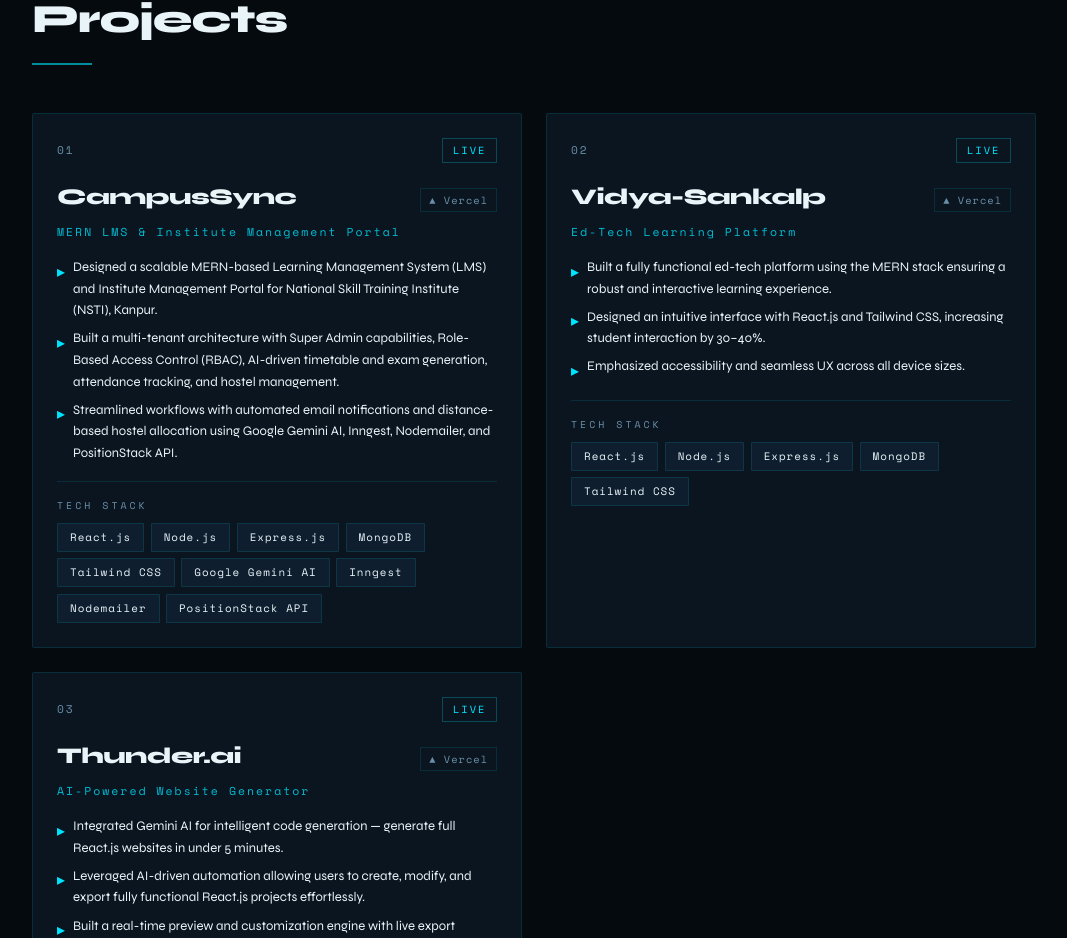
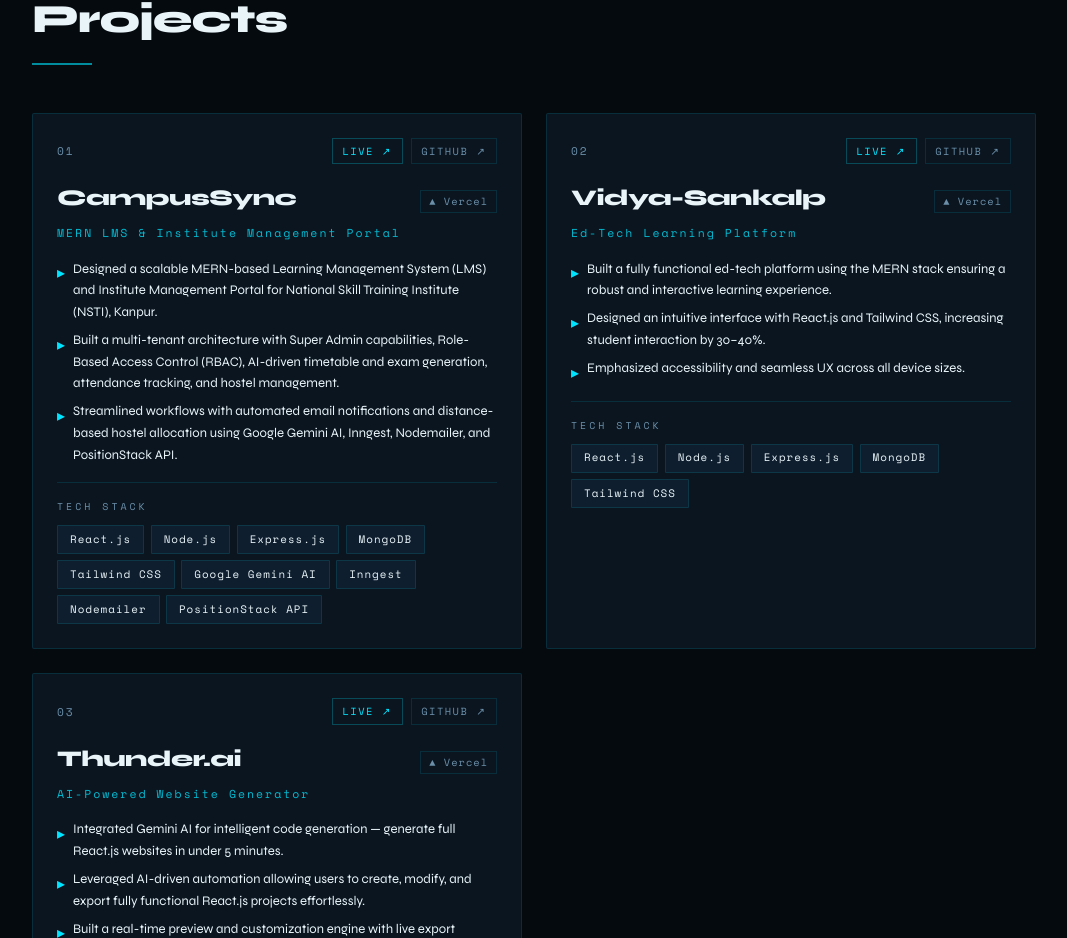
Before and after one commit to Rajput-vinay/portfolio_vinay, a React (Create React App) app: page / in a window 1280 px wide. Shown: the part 2478-3416 px from the top of the page, without its empty margins (106-1173 px from the left). Built offline with nearby package versions, Linux system fonts and the light colour scheme; the HTML template or start-up script is replaced by a standard one.

Commit message:
Add GitHub links to project cards

```diff
--- a/src/components/Projects.jsx
+++ b/src/components/Projects.jsx
@@ -20,7 +20,6 @@ function ProjectCard({ project }) {
         transition: "all 0.3s",
       }}
     >
-      {/* top glow */}
       <div
         style={{
           position: "absolute",
@@ -28,14 +27,12 @@ function ProjectCard({ project }) {
           left: 0,
           right: 0,
           height: "2px",
-          background:
-            "linear-gradient(90deg, transparent, var(--cyan), transparent)",
+          background: "linear-gradient(90deg, transparent, var(--cyan), transparent)",
           opacity: hovered ? 1 : 0,
           transition: "opacity 0.3s",
         }}
       />
 
-      {/* Header */}
       <div style={{ padding: "1.5rem 1.5rem 0" }}>
         <div
           style={{
@@ -43,6 +40,8 @@ function ProjectCard({ project }) {
             justifyContent: "space-between",
             alignItems: "center",
             marginBottom: "1rem",
+            gap: "0.75rem",
+            flexWrap: "wrap",
           }}
         >
           <span
@@ -55,41 +54,46 @@ function ProjectCard({ project }) {
           >
             {project.num}
           </span>
-          {project.live && (
-            <span
-              style={{
-                fontFamily: "'Space Mono', monospace",
-                fontSize: "0.65rem",
-                letterSpacing: "2px",
-                color: "var(--cyan)",
-                border: "1px solid var(--border2)",
-                padding: "0.2rem 0.6rem",
-                display: "flex",
-                alignItems: "center",
-                gap: "0.4rem",
-              }}
-            >
+
+          <div style={{ display: "flex", gap: "0.5rem", flexWrap: "wrap" }}>
+            {project.live && project.liveLink && (
               <a
                 href={project.liveLink}
                 target="_blank"
                 rel="noopener noreferrer"
-                style={{ color: "inherit", textDecoration: "none" }}
+                style={{
+                  fontFamily: "'Space Mono', monospace",
+                  fontSize: "0.65rem",
+                  letterSpacing: "1.5px",
+                  color: "var(--cyan)",
+                  border: "1px solid var(--border2)",
+                  padding: "0.25rem 0.6rem",
+                  textDecoration: "none",
+                }}
               >
-                {" "}
-                <span
-                  style={{
-                    width: "6px",
-                    height: "6px",
-                    borderRadius: "50%",
-                    background: "var(--cyan)",
-                    animation: "pulse 1.5s infinite",
-                    cursor: "pointer",
-                  }}
-                />
-                LIVE
+                LIVE ↗
               </a>
-            </span>
-          )}
+            )}
+
+            {project.githubLink && (
+              <a
+                href={project.githubLink}
+                target="_blank"
+                rel="noopener noreferrer"
+                style={{
+                  fontFamily: "'Space Mono', monospace",
+                  fontSize: "0.65rem",
+                  letterSpacing: "1.5px",
+                  color: "var(--muted)",
+                  border: "1px solid var(--border)",
+                  padding: "0.25rem 0.6rem",
+                  textDecoration: "none",
+                }}
+              >
+                GITHUB ↗
+              </a>
+            )}
+          </div>
         </div>
 
         <div
@@ -102,15 +106,10 @@ function ProjectCard({ project }) {
             marginBottom: "0.5rem",
           }}
         >
-          <h3
-            style={{
-              fontSize: "1.4rem",
-              fontWeight: 800,
-              letterSpacing: "-0.5px",
-            }}
-          >
+          <h3 style={{ fontSize: "1.4rem", fontWeight: 800, letterSpacing: "-0.5px" }}>
             {project.name}
           </h3>
+
           <span
             style={{
               fontFamily: "'Space Mono', monospace",
@@ -139,7 +138,6 @@ function ProjectCard({ project }) {
         </p>
       </div>
 
-      {/* Body */}
       <div style={{ padding: "0 1.5rem 1.5rem" }}>
         <div style={{ marginBottom: "1rem" }}>
           {project.highlights.map((h, j) => (
@@ -152,31 +150,17 @@ function ProjectCard({ project }) {
                 marginBottom: "0.4rem",
               }}
             >
-              <span
-                style={{
-                  color: "var(--cyan)",
-                  flexShrink: 0,
-                  marginTop: "0.1rem",
-                }}
-              >
+              <span style={{ color: "var(--cyan)", flexShrink: 0, marginTop: "0.1rem" }}>
                 ▸
               </span>
-              <span
-                style={{
-                  fontSize: "0.82rem",
-                  color: "var(--text)",
-                  lineHeight: 1.65,
-                }}
-              >
+              <span style={{ fontSize: "0.82rem", color: "var(--text)", lineHeight: 1.65 }}>
                 {h}
               </span>
             </div>
           ))}
         </div>
 
-        <div
-          style={{ borderTop: "1px solid var(--border)", paddingTop: "1rem" }}
-        >
+        <div style={{ borderTop: "1px solid var(--border)", paddingTop: "1rem" }}>
           <div
             style={{
               fontFamily: "'Space Mono', monospace",
```
